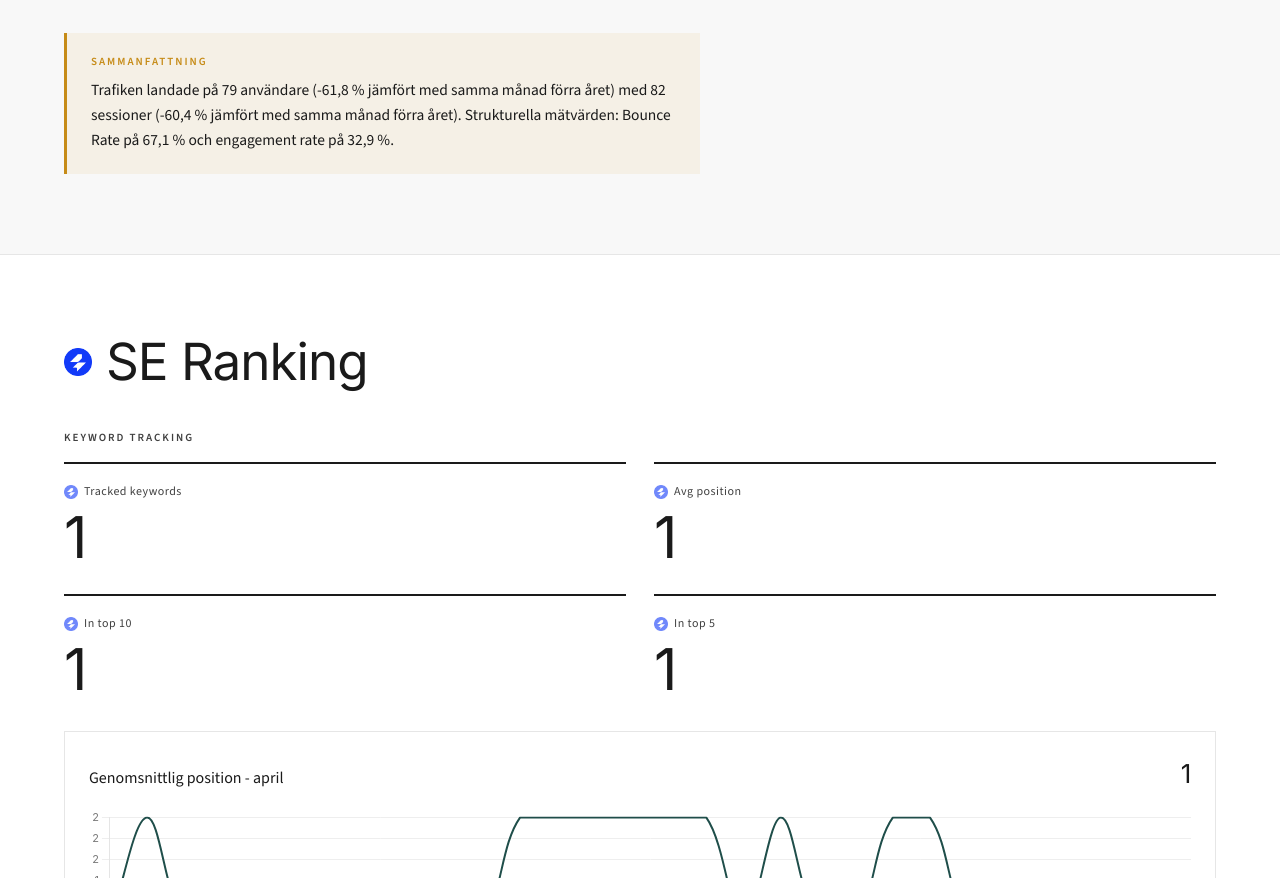
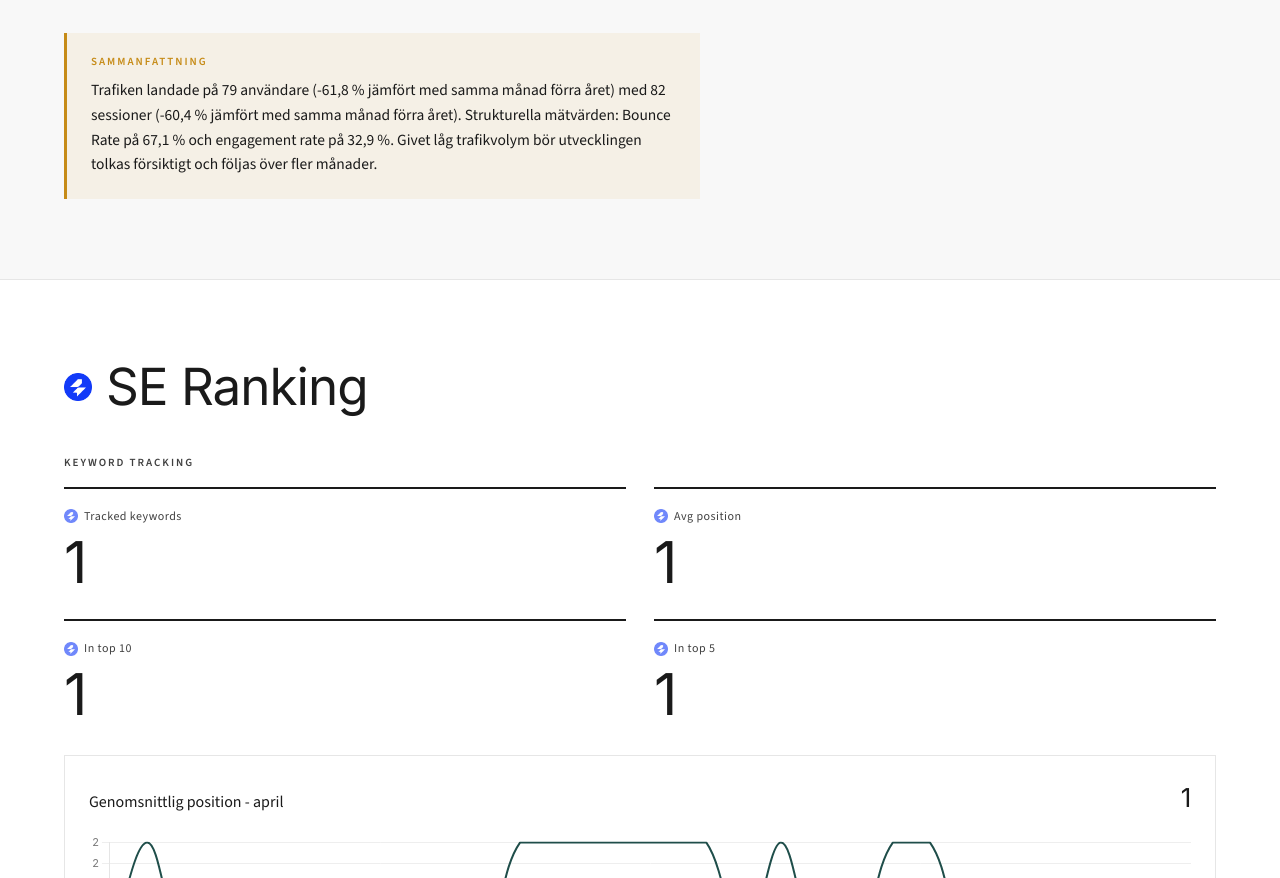
Before and after one commit to Cyntora/reports-arctic-trucks, a plain HTML site: page reports/2026-04.html in a window 1280 px wide. Shown: the part 2972-3850 px from the top of the page. Drawn offline with nearby package versions, Linux system fonts and the light colour scheme; a web font is replaced by a local one.

Commit message:
Add report for 2026-04

```diff
--- a/reports/2026-04.html
+++ b/reports/2026-04.html
@@ -366,7 +366,7 @@
 
 <div class="takeaway takeaway--neutral">
   <div class="takeaway__label">Sammanfattning</div>
-  <p class="takeaway__body">Trafiken landade på 79 användare (-61,8 % jämfört med samma månad förra året) med 82 sessioner (-60,4 % jämfört med samma månad förra året). Strukturella mätvärden: Bounce Rate på 67,1 % och engagement rate på 32,9 %.</p>
+  <p class="takeaway__body">Trafiken landade på 79 användare (-61,8 % jämfört med samma månad förra året) med 82 sessioner (-60,4 % jämfört med samma månad förra året). Strukturella mätvärden: Bounce Rate på 67,1 % och engagement rate på 32,9 %. Givet låg trafikvolym bör utvecklingen tolkas försiktigt och följas över fler månader.</p>
 </div>
 </div>
   </div>
```
